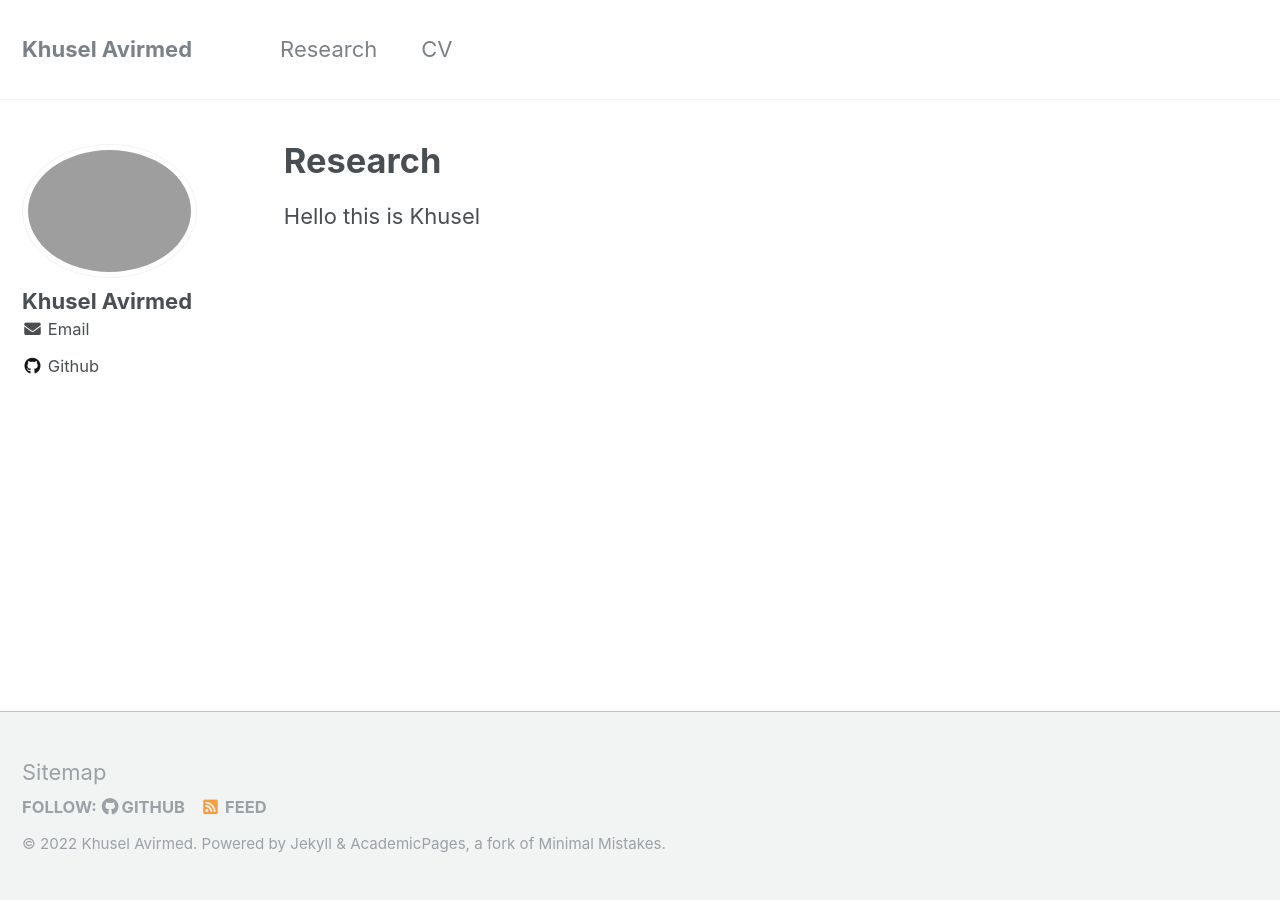
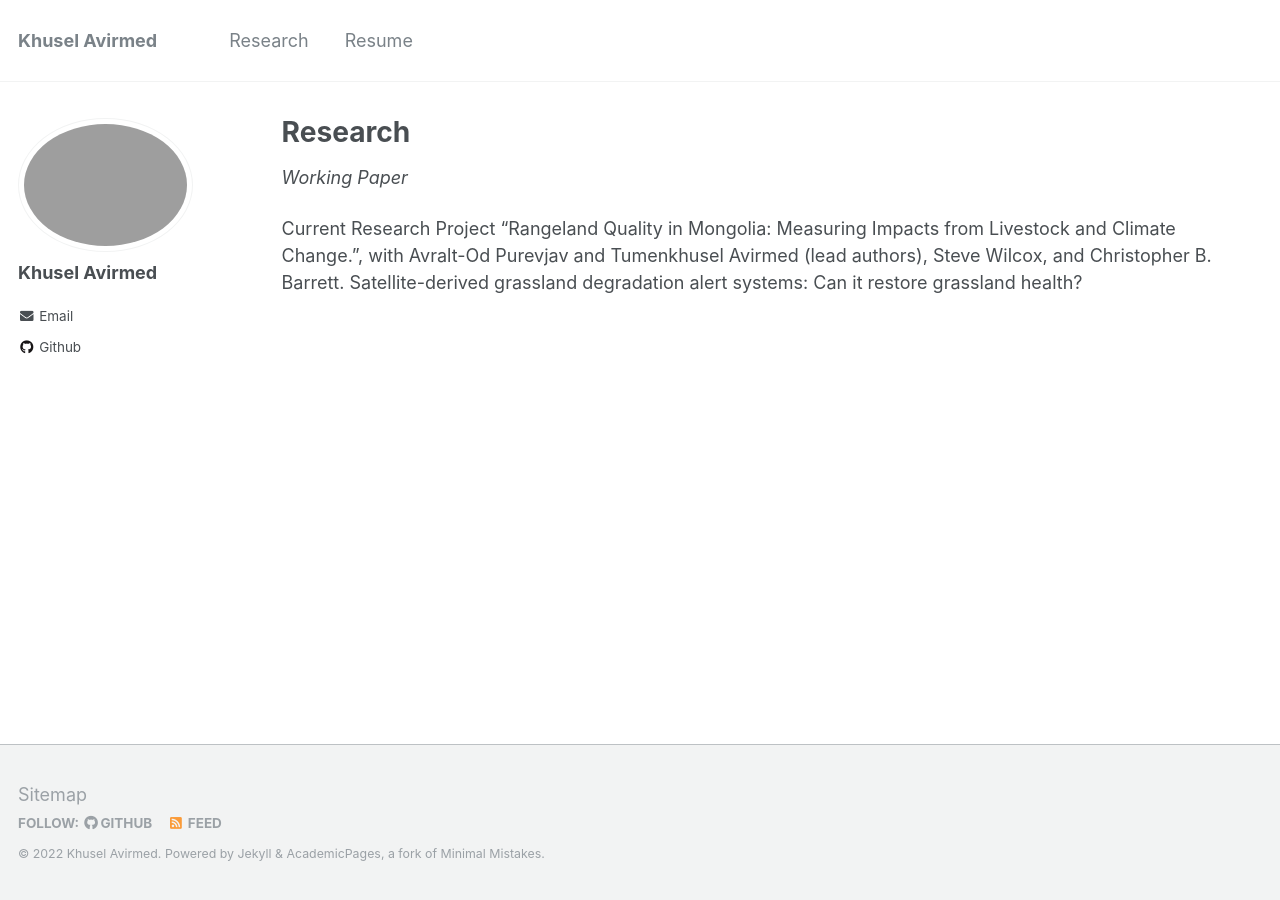
Before and after one commit to ta346/ta346.github.io, a Jekyll site: the page built from _pages/research.md, in a window 1280 px wide. Built offline with Jekyll 4.4.1, drawn with Linux system fonts in a browser that asks for light colours.

Commit message:
some updates

```diff
--- a/_config.yml
+++ b/_config.yml
@@ -86,12 +86,11 @@ analytics:
 author:
   name             : "Khusel Avirmed"
   avatar           : "tk_profile.png"
-  bio              :
+  bio              : ""
   location         :
   employer         :
   pubmed           :
   googlescholar    : # "http://yourfullgooglescholarurl.com"
-
   email            : "ta346@cornell.edu"
   researchgate     :  # example: "https://www.researchgate.net/profile/yourprofile"
   uri              :
--- a/_data/navigation.yml
+++ b/_data/navigation.yml
@@ -17,7 +17,7 @@ main:
   # - title: "Blog Posts"
   #   url: /year-archive/
 
-  - title: "CV"
+  - title: "Resume"
     url: /cv/
 
   # - title: "Guide"
--- a/_pages/research.md
+++ b/_pages/research.md
@@ -7,6 +7,8 @@ redirect_from:
   - /resume
 ---
 
-{% include base_path %}
+*Working Paper*
 
-Hello this is Khusel
+Current Research Project
+"Rangeland Quality in Mongolia: Measuring Impacts from Livestock and Climate Change.", with Avralt-Od Purevjav and Tumenkhusel Avirmed (lead authors), Steve Wilcox, and Christopher B. Barrett.
+Satellite-derived grassland degradation alert systems: Can it restore grassland health?
--- a/_sass/_reset.scss
+++ b/_sass/_reset.scss
@@ -1,6 +1,8 @@
 /* ==========================================================================
    STYLE RESETS
    ========================================================================== */
+
+@include border-box-sizing;
 
 @include border-box-sizing;
 
@@ -8,18 +10,10 @@ html {
   /* apply a natural box layout model to all elements */
   box-sizing: border-box;
   background-color: $background-color;
-  font-size: 32px;
+  font-size: 20px;
 
   @include breakpoint($medium) {
     font-size: 18px;
-  }
-
-  @include breakpoint($large) {
-    font-size: 20px;
-  }
-
-  @include breakpoint($x-large) {
-    font-size: 22px;
   }
 
   -webkit-text-size-adjust: 100%;
```
Also changed, not shown: _pages/about.md (+2 -0 lines), _pages/cv.md (+4 -6 lines), 1 other file.
